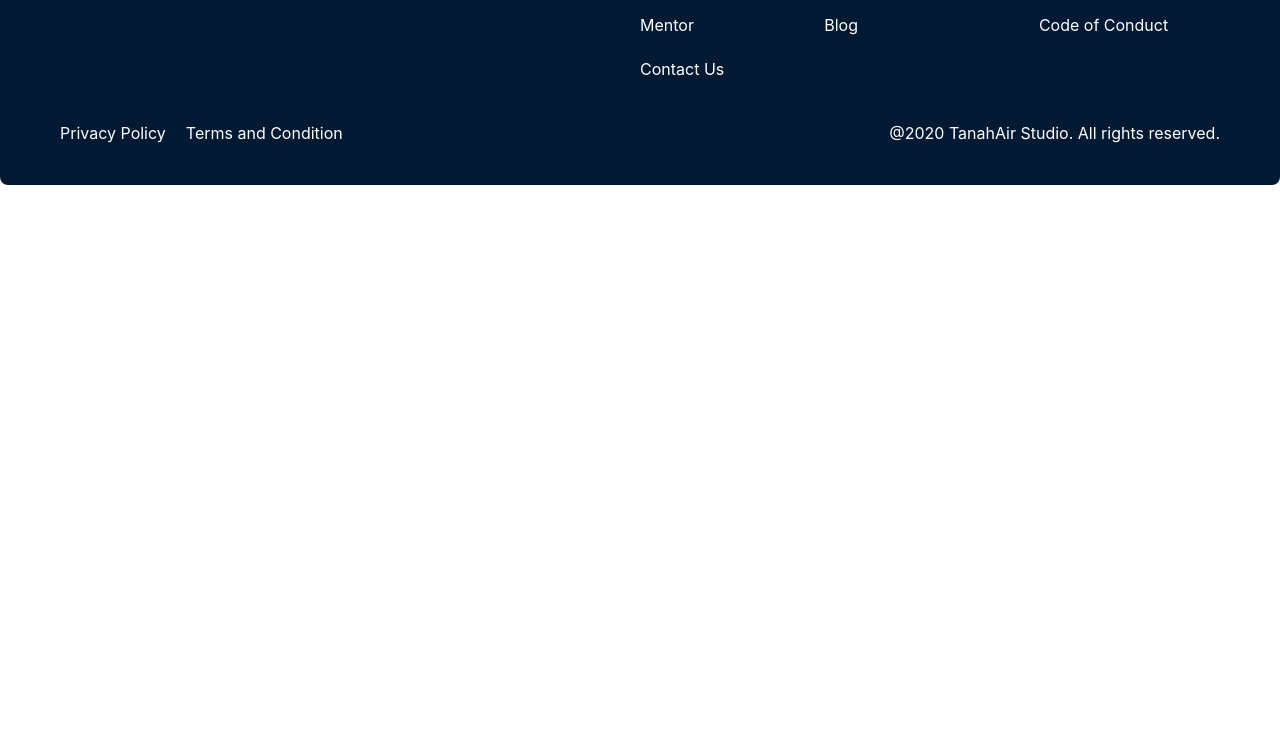
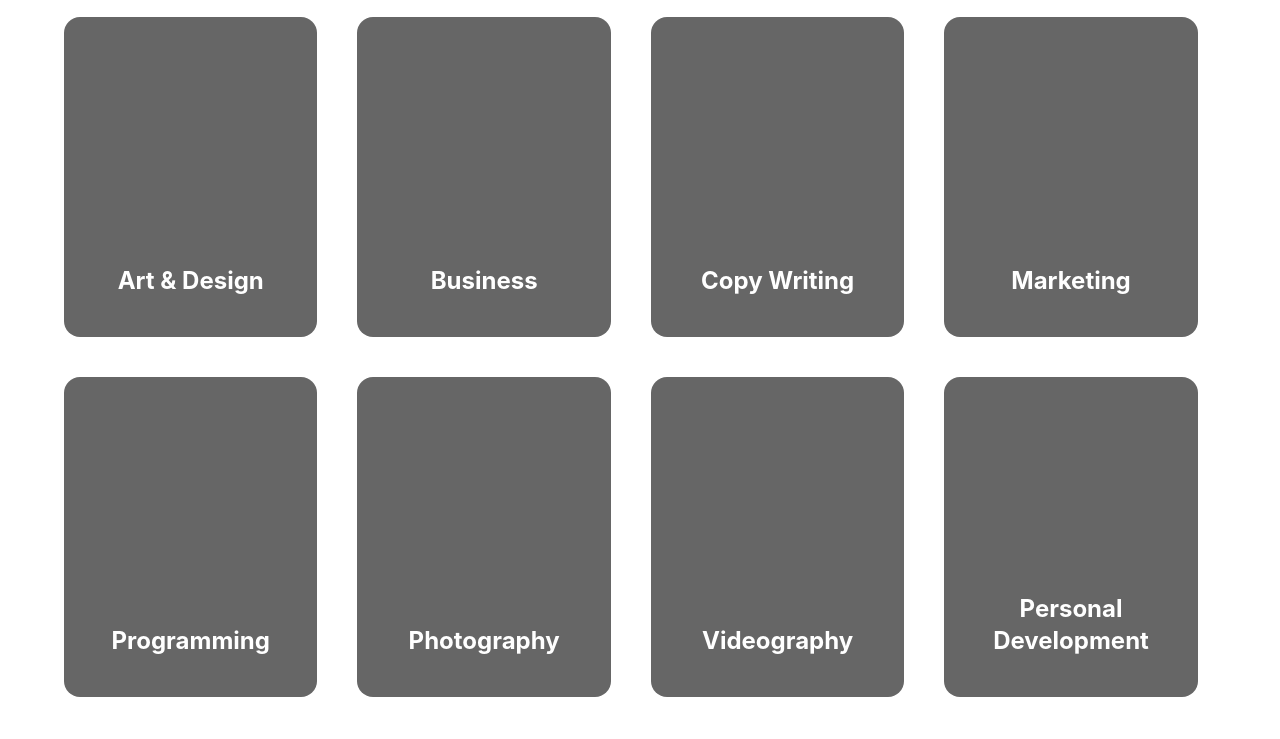
Before and after one commit to hursedhimmatov7-del/GIT4, a website: page index.html in a window 1280 px wide. Shown: the part 2576-3315 px from the top of the page. Before the commit the page ends 2801 px from the top, so only its background shows below. Drawn offline with nearby package versions, Linux system fonts and the light colour scheme; files that its build step writes are made by us from their sources.

Commit message:
sec3 done

```diff
--- a/index.html
+++ b/index.html
@@ -170,6 +170,36 @@
                </div>
             </div>
         </div>
+        <h1 class="self-center p-[20px_70px] bg-[#F72585] text-white rounded-md">More Courses</h1>
+    </section>
+    <section class="lg:max-w-350 w-[90%] m-auto lg:my-20 my-10 flex items-start flex-col gap-15">
+     <h1 class="lg:text-6xl text-3xl font-black text-[#021934]">Top Categories</h1>
+     <div class="flex flex-wrap gap-10 w-full">
+        <div class="bg-[#666666] lg:w-[22%] w-full h-80 rounded-2xl p-10 flex items-end justify-center">
+            <h1 class="text-white font-bold text-2xl">Art & Design</h1>
+        </div>
+         <div class="bg-[#666666] lg:w-[22%] w-full h-80 rounded-2xl p-10 flex items-end justify-center">
+            <h1 class="text-white font-bold text-2xl">Business</h1>
+        </div>
+         <div class="bg-[#666666] lg:w-[22%] w-full h-80 rounded-2xl p-10 flex items-end justify-center">
+            <h1 class="text-white font-bold text-2xl">Copy Writing</h1>
+        </div>
+         <div class="bg-[#666666] lg:w-[22%] w-full h-80 rounded-2xl p-10 flex items-end justify-center">
+            <h1 class="text-white font-bold text-2xl">Marketing</h1>
+        </div>
+             <div class="bg-[#666666] lg:w-[22%] w-full h-80 rounded-2xl p-10 flex items-end justify-center">
+            <h1 class="text-white font-bold text-2xl">Programming</h1>
+        </div>
+         <div class="bg-[#666666] lg:w-[22%] w-full h-80 rounded-2xl p-10 flex items-end justify-center">
+            <h1 class="text-white font-bold text-2xl">Photography</h1>
+        </div>
+         <div class="bg-[#666666] lg:w-[22%] w-full h-80 rounded-2xl p-10 flex items-end justify-center">
+            <h1 class="text-white font-bold text-2xl">Videography</h1>
+        </div>
+         <div class="bg-[#666666] lg:w-[22%] w-full h-80 rounded-2xl p-10 flex items-end justify-center">
+            <h1 class="text-white font-bold text-2xl text-center">Personal <br> Development</h1>
+        </div>
+     </div>
     </section>
     <footer class="bg-[#021934] px-5 pt-10 pb-5 lg:mb-10 lg:px-15 rounded-lg lg:pt-25 lg:pb-10 flex flex-col gap-10 lg:max-w-350 m-auto">
     <div class="flex flex-col lg:flex-row lg:justify-between gap-5 lg:gap-10 w-full">
```
